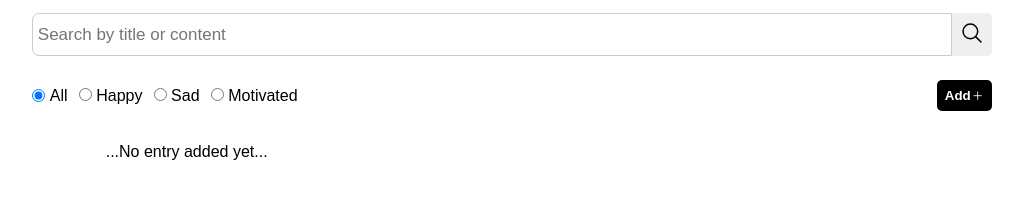
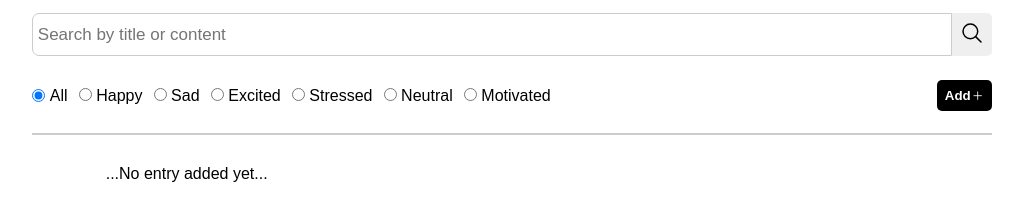
Before and after one commit to cobbygraves/journal, a website with bundled scripts: page index.html in a window 1280 px wide. Shown: the part 55-276 px from the top of the page, without its empty margins (128-1151 px from the left). Built offline with nearby package versions, Linux system fonts and the light colour scheme.

Commit message:
added horizontal line between filter and body

```diff
--- a/index.html
+++ b/index.html
@@ -33,7 +33,18 @@
             <input type="radio" name="filter" id="sad" value="sad" />
             <label for="Sad">Sad</label>
           </div>
-
+          <div>
+            <input type="radio" name="filter" id="excited" value="excited" />
+            <label for="excited">Excited</label>
+          </div>
+          <div>
+            <input type="radio" name="filter" id="stressed" value="stressed" />
+            <label for="stressed">Stressed</label>
+          </div>
+          <div>
+            <input type="radio" name="filter" id="neutral" value="neutral" />
+            <label for="neutral">Neutral</label>
+          </div>
           <div>
             <input
               type="radio"
@@ -49,6 +60,7 @@
         </button>
       </div>
     </header>
+    <hr/>
     <main>
       <div class="journal-container" id="journal-container"></div>
     </main>
@@ -78,6 +90,9 @@
               <option value="happy">Happy</option>
               <option value="sad">Sad</option>
               <option value="motivated">Motivated</option>
+              <option value="excited">Excited</option>
+              <option value="stressed">Stressed</option>
+              <option value="neutral">Neutral</option>
             </select>
           </div>
           <div class="form-group">
@@ -119,6 +134,9 @@
               <option value="happy">Happy</option>
               <option value="sad">Sad</option>
               <option value="motivated">Motivated</option>
+              <option value="excited">Excited</option>
+              <option value="stressed">Stressed</option>
+              <option value="neutral">Neutral</option>
             </select>
           </div>
           <div class="form-group">
--- a/styles.css
+++ b/styles.css
@@ -41,6 +41,12 @@ header .search-container button {
   cursor: pointer;
 }
 
+hr{
+  margin-top: -10px;
+  margin-bottom: 30px;
+  border: 1px solid #ccc;
+}
+
 header .search-container ion-icon {
   font-size: 1.5rem;
 }
@@ -48,7 +54,7 @@ header .search-container ion-icon {
 header .filter-container {
   display: flex;
   align-items: center;
-
+  flex-wrap: wrap;
   gap: 0.7rem;
 }
 
@@ -140,7 +146,7 @@ header .filter {
   align-items: center;
 }
 
-.journal-btn-div span{
+.journal-btn-div span {
   color: red;
   font-size: small;
   display: none;
@@ -178,7 +184,7 @@ header .filter {
   gap: 1rem;
 }
 
-.journal-card{
+.journal-card {
   width: 100%;
   background-color: #eaeaeb;
   padding: 10px;
@@ -186,41 +192,41 @@ header .filter {
   box-shadow: 0 0 10px rgba(0, 0, 0, 0.2);
 }
 
-.journal-card h3{
+.journal-card h3 {
   margin-bottom: 10px;
   font-size: 17px;
   font-weight: 700;
 }
 
-.journal-card p{
+.journal-card p {
   margin-bottom: 10px;
   font-size: 14px;
 }
 
-.card-header{
+.card-header {
   display: flex;
   gap: 10px;
   align-items: center;
   margin-bottom: 20px;
 }
 
-.card-header small{
+.card-header small {
   font-size: 12px;
   font-weight: 700;
   color: gray;
 }
 
-.card-header small span{
+.card-header small span {
   font-weight: 400;
 }
 
-.card-footer{
+.card-footer {
   display: flex;
   justify-content: flex-end;
   gap: 10px;
 }
 
-.card-footer button{
+.card-footer button {
   display: flex;
   align-items: center;
   gap: 5px;
```
